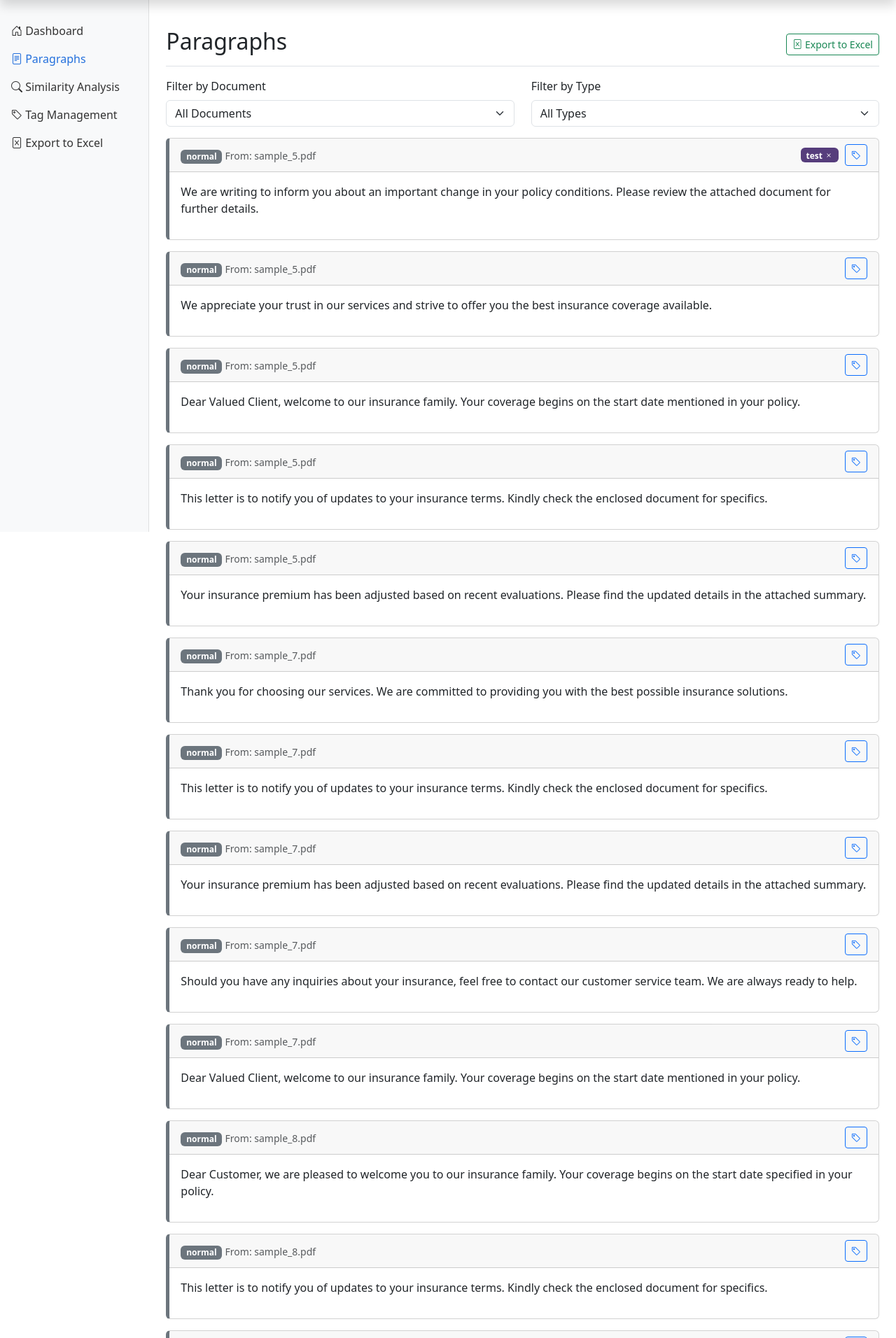
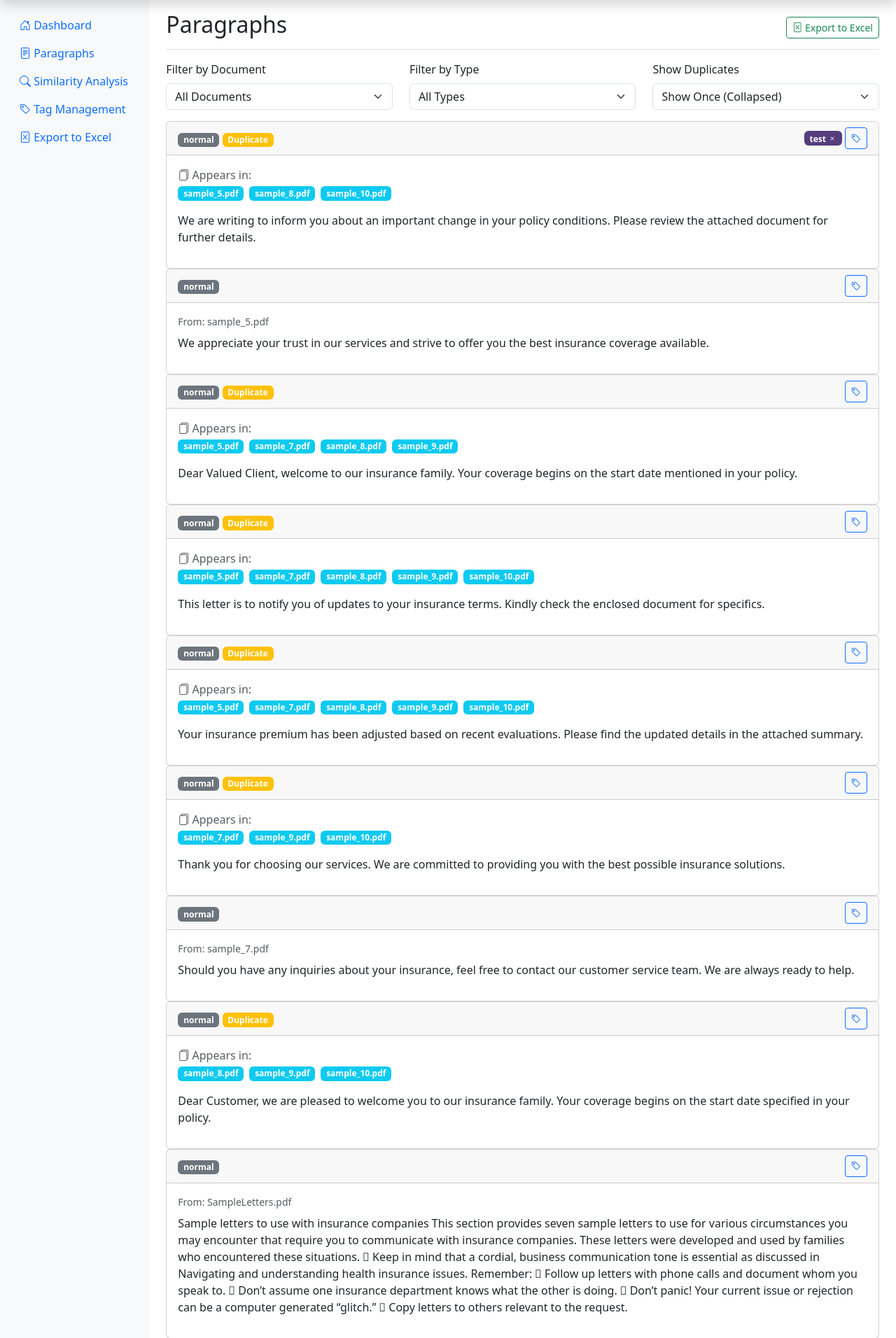
Before and after one commit to jacadik/Simplicity, a Flask app: page /paragraphs in a window 1280 px wide. Shown: the part 40-1952 px from the top of the page at 70% size. Run offline with Flask 3, Linux system fonts and the light colour scheme; data comes from the database, SQL or seed files in the repository; both versions use the stored data as it was after the commit.

Commit message:
paragraph parsing fixed 2

```diff
--- a/app.py
+++ b/app.py
@@ -205,7 +205,12 @@ def clear_database():
 def view_paragraphs():
     """View paragraphs with filtering options."""
     document_id = request.args.get('document_id', type=int)
-    paragraphs = db_manager.get_paragraphs(document_id)
+    show_all_duplicates = request.args.get('show_all_duplicates', type=int, default=0)
+
+    # When viewing a specific document, or when explicitly requested, don't collapse duplicates
+    collapse_duplicates = not (document_id is not None or show_all_duplicates == 1)
+
+    paragraphs = db_manager.get_paragraphs(document_id, collapse_duplicates=collapse_duplicates)
     documents = db_manager.get_documents()
     tags = db_manager.get_tags()
 
@@ -214,7 +219,8 @@ def view_paragraphs():
         paragraphs=paragraphs,
         documents=documents,
         tags=tags,
-        selected_document=document_id
+        selected_document=document_id,
+        show_all_duplicates=show_all_duplicates
     )
 
 @app.route('/similarity')
--- a/database_manager.py
+++ b/database_manager.py
@@ -223,8 +223,11 @@ class DatabaseManager:
             self.logger.error(f"Error retrieving documents: {str(e)}", exc_info=True)
             return []
 
-    def get_paragraphs(self, document_id: Optional[int] = None) -> List[Dict]:
-        """Get paragraphs, optionally filtered by document."""
+    def get_paragraphs(self, document_id: Optional[int] = None, collapse_duplicates: bool = True) -> List[Dict]:
+        """
+        Get paragraphs, optionally filtered by document.
+        If collapse_duplicates is True, exact matching paragraphs are displayed only once with document references.
+        """
         try:
             conn = sqlite3.connect(self.db_path)
             conn.row_factory = sqlite3.Row
@@ -268,6 +271,69 @@ class DatabaseManager:
                 para['tags'] = [dict(tag) for tag in tag_rows]
 
                 paragraphs.append(para)
+
+            # Handle duplicate collapse if requested and not filtering by document
+            if collapse_duplicates and document_id is None:
+                # Get exact matching paragraphs based on content
+                cursor.execute(
+                    '''SELECT p1.content, GROUP_CONCAT(p1.id) as para_ids, GROUP_CONCAT(d.id) as doc_ids,
+                              GROUP_CONCAT(d.filename) as filenames
+                       FROM paragraphs p1
+                       JOIN documents d ON p1.document_id = d.id
+                       GROUP BY p1.content
+                       HAVING COUNT(*) > 1'''
+                )
+                duplicate_rows = cursor.fetchall()
+
+                # Process duplicate paragraphs
+                if duplicate_rows:
+                    # Create a lookup of paragraph IDs that are duplicates
+                    duplicate_ids = set()
+                    duplicate_map = {}
+
+                    for dup in duplicate_rows:
+                        content = dup['content']
+                        para_ids = [int(pid) for pid in dup['para_ids'].split(',')]
+                        doc_ids = [int(did) for did in dup['doc_ids'].split(',')]
+                        filenames = dup['filenames'].split(',')
+
+                        # Keep track of all duplicate paragraph IDs (except the one we'll keep)
+                        duplicate_ids.update(para_ids[1:])
+
+                        # Map the paragraph we'll keep to its document appearances
+                        duplicate_map[para_ids[0]] = {
+                            'doc_ids': doc_ids,
+                            'filenames': filenames
+                        }
+
+                    # Filter out duplicates and add document reference to kept paragraphs
+                    filtered_paragraphs = []
+                    for para in paragraphs:
+                        if para['id'] in duplicate_ids:
+                            # Skip this duplicate paragraph
+                            continue
+                        elif para['id'] in duplicate_map:
+                            # This is the representative paragraph from a duplicate group
+                            para['document_references'] = duplicate_map[para['id']]['filenames']
+                            para['appears_in_multiple'] = True
+                        else:
+                            # Regular paragraph (no duplicates)
+                            para['document_references'] = [para['filename']]
+                            para['appears_in_multiple'] = False
+
+                        filtered_paragraphs.append(para)
+
+                    paragraphs = filtered_paragraphs
+                else:
+                    # No duplicates found, just add default document references
+                    for para in paragraphs:
+                        para['document_references'] = [para['filename']]
+                        para['appears_in_multiple'] = False
+            else:
+                # Not collapsing duplicates, just add default document references
+                for para in paragraphs:
+                    para['document_references'] = [para['filename']]
+                    para['appears_in_multiple'] = False
 
             conn.close()
 
--- a/templates/base.html
+++ b/templates/base.html
@@ -6,86 +6,7 @@
     <title>Paragraph Analyzer - {% block title %}{% endblock %}</title>
     <link href="https://cdn.jsdelivr.net/npm/bootstrap@5.3.0-alpha1/dist/css/bootstrap.min.css" rel="stylesheet">
     <link rel="stylesheet" href="https://cdn.jsdelivr.net/npm/bootstrap-icons@1.8.1/font/bootstrap-icons.css">
-    <style>
-        .sidebar {
-            position: fixed;
-            top: 0;
-            bottom: 0;
-            left: 0;
-            z-index: 100;
-            padding: 48px 0 0;
-            box-shadow: inset -1px 0 0 rgba(0, 0, 0, .1);
-        }
-        .sidebar-sticky {
-            position: relative;
-            top: 0;
-            height: calc(100vh - 48px);
-            padding-top: .5rem;
-            overflow-x: hidden;
-            overflow-y: auto;
-        }
-        .nav-link {
-            font-weight: 500;
-            color: #333;
-        }
-        .nav-link.active {
-            color: #2470dc;
-        }
-        .main-content {
-            padding-top: 1.5rem;
-        }
-        .tag-badge {
-            margin-right: 5px;
-            cursor: pointer;
-        }
-        .similarity-slider {
-            width: 100%;
-        }
-        .paragraph-card {
-            margin-bottom: 1rem;
-            border-left: 5px solid #6c757d;
-        }
-        .paragraph-card.header {
-            border-left-color: #007bff;
-        }
-        .paragraph-card.list {
-            border-left-color: #28a745;
-        }
-        .paragraph-card.table {
-            border-left-color: #dc3545;
-        }
-        .paragraph-card.boilerplate {
-            border-left-color: #ffc107;
-        }
-        pre.table-content {
-            white-space: pre-wrap;
-            font-family: monospace;
-            background-color: #f8f9fa;
-            padding: 10px;
-            border-radius: 5px;
-        }
-        .similarity-container {
-            background-color: #f8f9fa;
-            border-radius: 5px;
-            padding: 15px;
-            margin-bottom: 20px;
-        }
-        .similarity-score {
-            font-size: 24px;
-            font-weight: bold;
-        }
-        .content-compare {
-            display: flex;
-            gap: 20px;
-        }
-        .content-column {
-            flex: 1;
-            padding: 10px;
-            background-color: #fff;
-            border-radius: 5px;
-            border: 1px solid #dee2e6;
-        }
-    </style>
+    <link rel="stylesheet" href="{{ url_for('static', filename='css/custom.css') }}">
 </head>
 <body>
     <header class="navbar navbar-dark sticky-top bg-dark flex-md-nowrap p-0 shadow">
--- a/templates/paragraphs.html
+++ b/templates/paragraphs.html
@@ -12,9 +12,9 @@
         </div>
     </div>
 
-    <!-- Filter by document -->
+    <!-- Control Panel -->
     <div class="row mb-3">
-        <div class="col-md-6">
+        <div class="col-md-4">
             <label for="documentFilter" class="form-label">Filter by Document</label>
             <select class="form-select" id="documentFilter" onchange="filterByDocument(this.value)">
                 <option value="">All Documents</option>
@@ -23,7 +23,7 @@
                 {% endfor %}
             </select>
         </div>
-        <div class="col-md-6">
+        <div class="col-md-4">
             <label for="paragraphTypeFilter" class="form-label">Filter by Type</label>
             <select class="form-select" id="paragraphTypeFilter" onchange="filterByType(this.value)">
                 <option value="">All Types</option>
@@ -32,6 +32,13 @@
                 <option value="list">Lists</option>
                 <option value="table">Tables</option>
                 <option value="boilerplate">Boilerplate</option>
+            </select>
+        </div>
+        <div class="col-md-4">
+            <label for="duplicateFilter" class="form-label">Show Duplicates</label>
+            <select class="form-select" id="duplicateFilter" onchange="filterByDuplicates(this.value)">
+                <option value="collapsed" {% if not show_all_duplicates %}selected{% endif %}>Show Once (Collapsed)</option>
+                <option value="all" {% if show_all_duplicates %}selected{% endif %}>Show All Instances</option>
             </select>
         </div>
     </div>
@@ -45,7 +52,9 @@
                             <div class="card-header d-flex justify-content-between align-items-center">
                                 <div>
                                     <span class="badge bg-secondary">{{ para.paragraph_type }}</span>
-                                    <small class="text-muted">From: {{ para.filename }}</small>
+                                    {% if para.appears_in_multiple %}
+                                        <span class="badge bg-warning">Duplicate</span>
+                                    {% endif %}
                                 </div>
                                 <div class="paragraph-tags">
                                     {% for tag in para.tags %}
@@ -59,7 +68,21 @@
                                     </button>
                                 </div>
                             </div>
+
                             <div class="card-body">
+                                {% if para.appears_in_multiple %}
+                                    <div class="document-references mb-3">
+                                        <p class="text-muted mb-1"><i class="bi bi-files"></i> Appears in:</p>
+                                        <div class="d-flex flex-wrap gap-2">
+                                            {% for filename in para.document_references %}
+                                                <span class="badge bg-info">{{ filename }}</span>
+                                            {% endfor %}
+                                        </div>
+                                    </div>
+                                {% else %}
+                                    <small class="text-muted mb-2 d-block">From: {{ para.filename }}</small>
+                                {% endif %}
+
                                 {% if para.header_content %}
                                     <div class="mb-2">
                                         <strong>Header:</strong> {{ para.header_content }}
@@ -112,7 +135,17 @@
 {% block scripts %}
 <script>
     function filterByDocument(documentId) {
-        window.location.href = '/paragraphs' + (documentId ? '?document_id=' + documentId : '');
+        const duplicateFilter = document.getElementById('duplicateFilter').value;
+        window.location.href = '/paragraphs' +
+            (documentId ? '?document_id=' + documentId : '') +
+            (duplicateFilter === 'all' ? (documentId ? '&' : '?') + 'show_all_duplicates=1' : '');
+    }
+
+    function filterByDuplicates(mode) {
+        const documentId = new URLSearchParams(window.location.search).get('document_id');
+        window.location.href = '/paragraphs' +
+            (documentId ? '?document_id=' + documentId : '') +
+            (mode === 'all' ? (documentId ? '&' : '?') + 'show_all_duplicates=1' : '');
     }
 
     function filterByType(type) {
```
Also changed, not shown: static/custom.css (added, +150 -0 lines), paragraph_analyzer.db, 1 other file.
